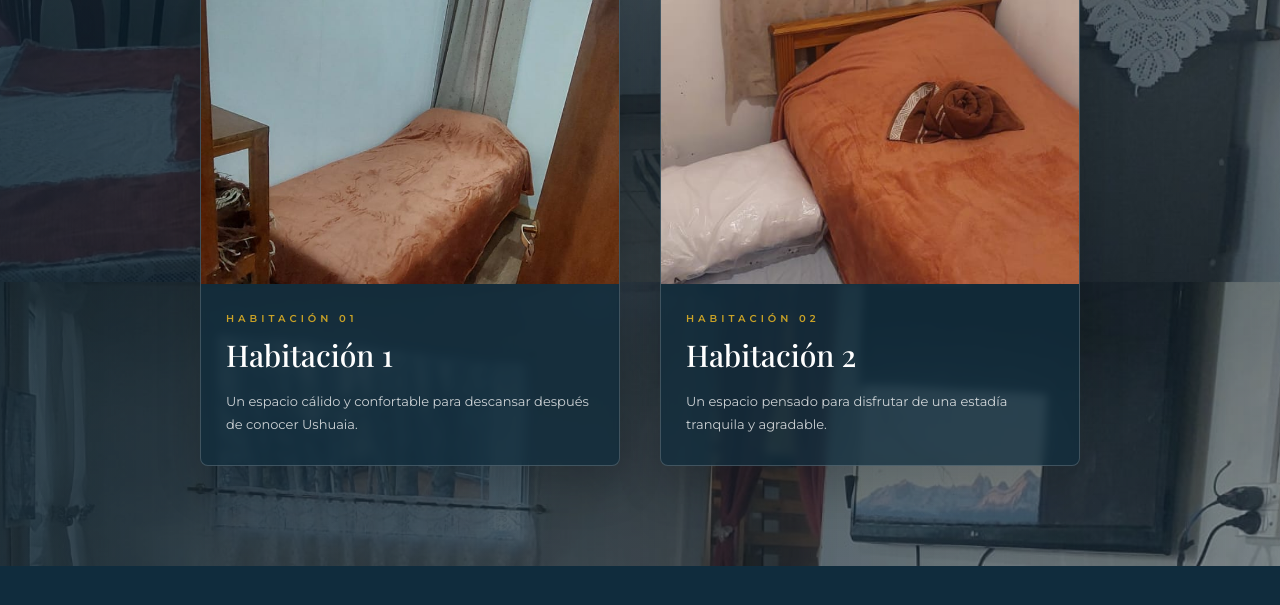
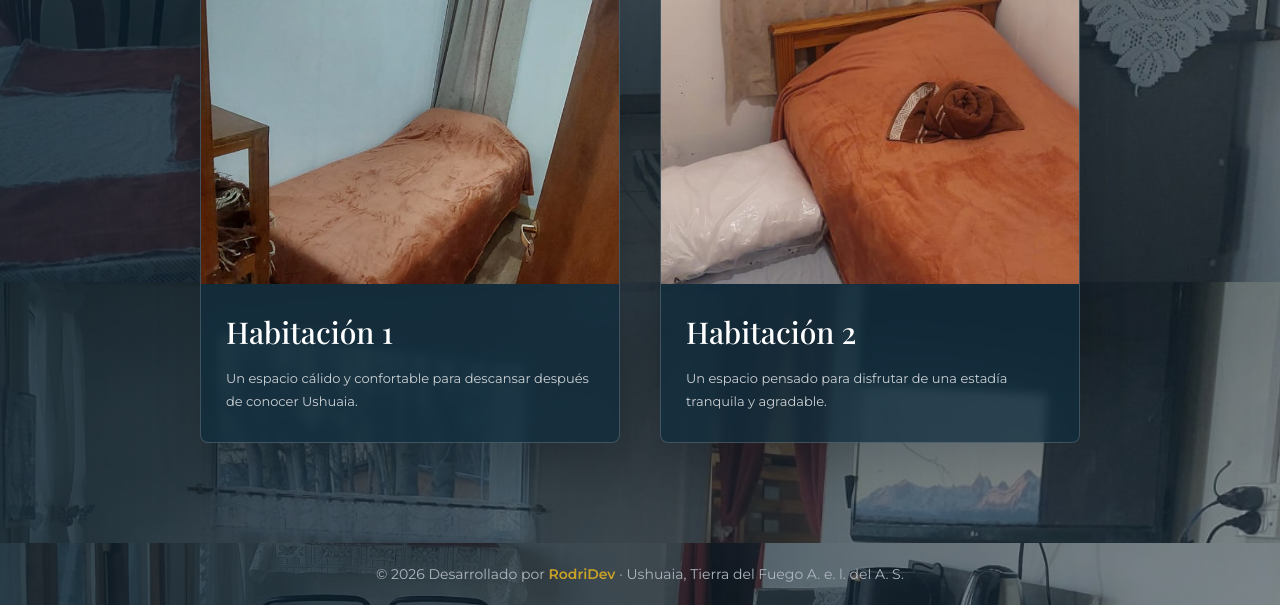
Before and after one commit to Rodrigo198636/webHostal, a plain HTML site: page refugio-latitud-52/habitaciones.html in a window 1280 px wide. Shown: the part 518-1123 px from the top of the page. Before the commit the page ends 1084 px from the top, so only its background shows below. Drawn offline with nearby package versions, Linux system fonts and the light colour scheme.

Commit message:
se agrego el footer

```diff
--- a/refugio-latitud-52/css/styles.css
+++ b/refugio-latitud-52/css/styles.css
@@ -1438,6 +1438,46 @@ ul {
 .language-btn:hover {
     color: #c9a227;
 }
+
+.site-footer {
+    width: 100%;
+    padding: 22px 30px;
+
+    background-image:
+        linear-gradient(
+            90deg,
+            rgba(8, 28, 40, 0.82) 0%,
+            rgba(8, 28, 40, 0.68) 45%,
+            rgba(8, 28, 40, 0.45) 100%
+        ),
+        url("../img/fondo.jpeg");
+
+    background-size: cover;
+    background-position: center;
+    background-repeat: no-repeat;
+    background-attachment: fixed;
+
+    text-align: center;
+}
+
+.site-footer p {
+    margin: 0;
+    font-family: 'Montserrat', sans-serif;
+    font-size: 14px;
+    font-weight: 400;
+    color: #aeb6c0;
+}
+
+.site-footer a {
+    color: #c9a227;
+    font-weight: 600;
+    text-decoration: none;
+    transition: color 0.3s ease;
+}
+
+.site-footer a:hover {
+    color: #ffffff;
+}
 /* =========================================
    RESPONSIVE - HABITACIONES
    ========================================= */
@@ -1458,6 +1498,10 @@ ul {
 
     .habitaciones-title {
         margin-bottom: 55px;
+    }
+
+    .habitaciones-title {
+        margin-top: 60px;
     }
 
     .habitaciones-title h1 {
@@ -1510,6 +1554,19 @@ ul {
     .social-name {
         font-size: 12px;
     }
+}
+
+@media (max-width: 600px) {
+
+    .site-footer {
+        padding: 18px 15px;
+    }
+
+    .site-footer p {
+        font-size: 11px;
+        line-height: 1.6;
+    }
+
 }
 /* =========================================
    RESPONSIVE - TABLET
@@ -1674,6 +1731,10 @@ ul {
     }
 
     .refugio-page-title {
+        margin-top: 100px;
+    }
+
+    .refugio-page-title {
         margin-bottom: 60px;
     }
 
--- a/refugio-latitud-52/habitaciones.html
+++ b/refugio-latitud-52/habitaciones.html
@@ -171,11 +171,6 @@
 
                         <div class="habitacion-info">
 
-                            <p class="section-eyebrow"
-                            data-i18n="room1_eyebrow">
-                                HABITACIÓN 01
-                            </p>
-
                             <h2 data-i18n="room1_title">
                                 Habitación 1
                             </h2>
@@ -206,11 +201,6 @@
 
                         <div class="habitacion-info">
 
-                            <p class="section-eyebrow"
-                            data-i18n="room2_eyebrow">
-                                HABITACIÓN 02
-                            </p>
-
                             <h2 data-i18n="room2_title">
                                 Habitación 2
                             </h2>
@@ -229,9 +219,20 @@
             </div>
 
         </section>
+    <footer class="site-footer">
 
+    <p>
+        © 2026 Desarrollado por
+        <a href="https://rodrideveloper.netlify.app/"
+           target="_blank"
+           rel="noopener noreferrer">
+            RodriDev
+        </a>
+        · Ushuaia, Tierra del Fuego A. e. l. del A. S.
+    </p>
+
+    </footer>
     </main>
-
 
     <!-- =========================================
          JAVASCRIPT
@@ -239,6 +240,7 @@
 
     <script src="js/main.js"></script>
 
+
 </body>
 
 </html>
```
Also changed, not shown: refugio-latitud-52/index.html (+12 -1 lines), refugio-latitud-52/refugio.html (+12 -0 lines).
